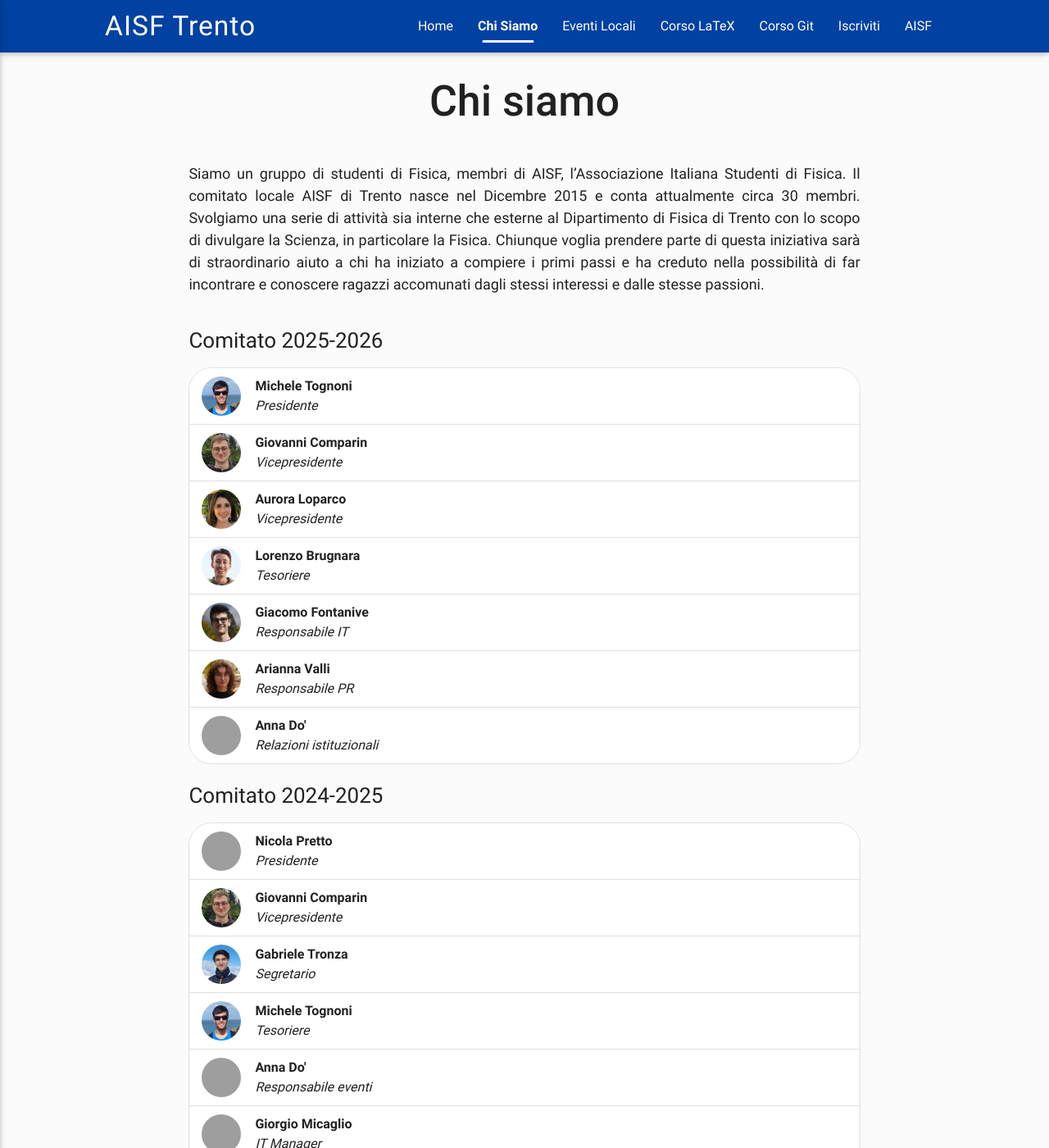
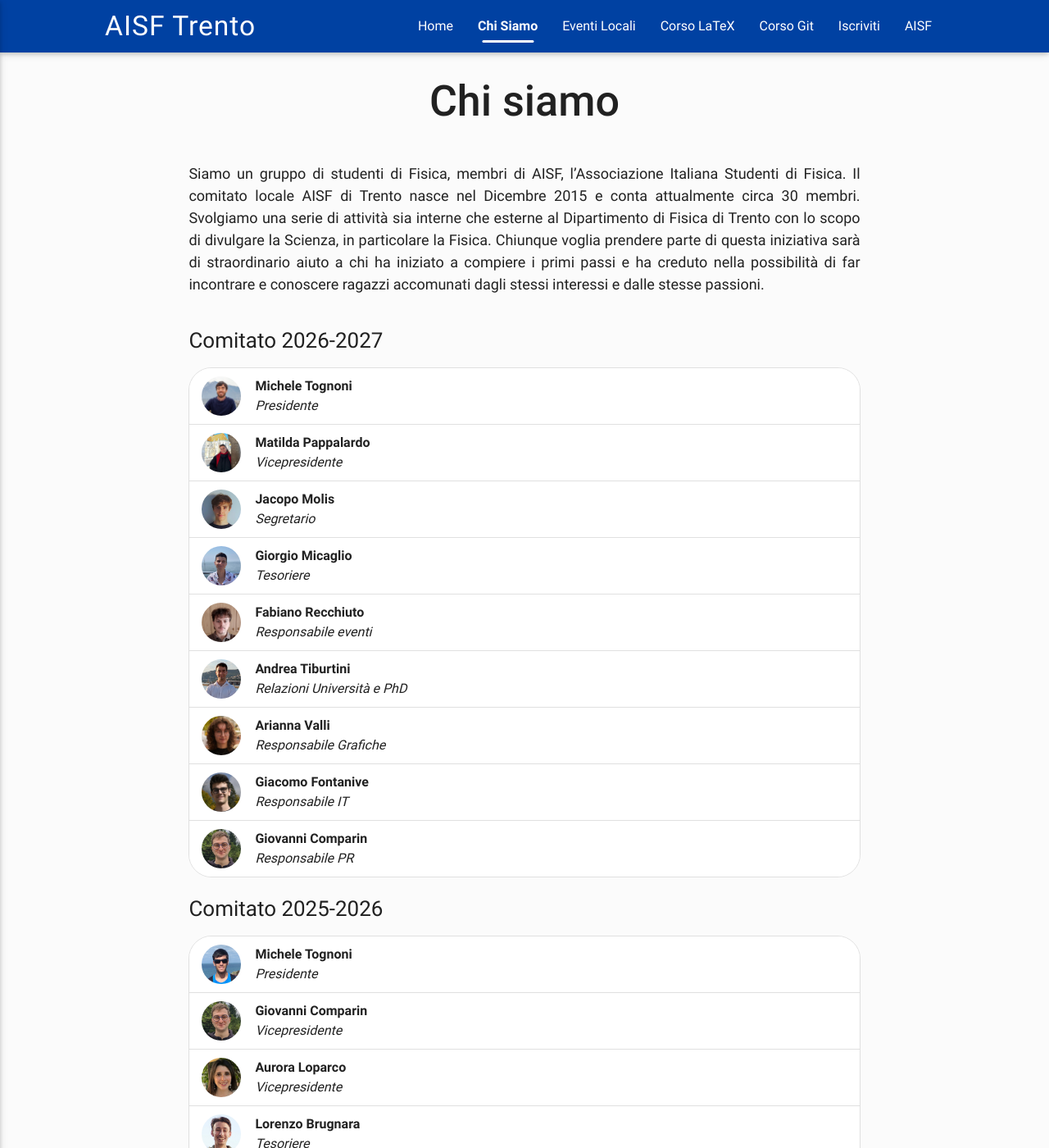
Before and after one commit to ai-sf/trento, a Jekyll site: the page built from comitato.html, in a window 1280 px wide and 1400 px high. Shown: the whole window at 82% size. Built offline with Jekyll 4.4.1, drawn with Linux system fonts in a browser that asks for light colours; nearby versions of some CDN libraries.

Commit message:
add 2027 committee

```diff
--- a/_data/comitato.yml
+++ b/_data/comitato.yml
@@ -1,4 +1,36 @@
 sezioni:
+  - membri26:
+      - nome: "Michele Tognoni"
+        img: "/img/ruoli_26/presidente.jpg"
+        ruolo: "Presidente"
+        #descr: "Pres."
+        #mail: "@ai-sf.it"
+      - nome: "Matilda Pappalardo"
+        img: "/img/ruoli_26/vice.jpg"
+        ruolo: "Vicepresidente"
+        #mail: "@studenti.unitn.it"
+      - nome: "Jacopo Molis"
+        img: "/img/ruoli_26/segretario.jpg"
+        ruolo: "Segretario"
+      - nome: "Giorgio Micaglio"
+        img: "/img/ruoli_26/tesoriere.jpg"
+        ruolo: "Tesoriere"
+      - nome: "Fabiano Recchiuto"
+        img: "/img/ruoli_26/eventi.jpg"
+        ruolo: "Responsabile eventi"
+      - nome: "Andrea Tiburtini"
+        img: "/img/ruoli_26/PhD.jpg"
+        ruolo: "Relazioni Università e PhD"
+      - nome: "Arianna Valli"
+        img: "/img/ruoli_26/GR.jpg"
+        ruolo: "Responsabile Grafiche"
+      - nome: "Giacomo Fontanive"
+        img: "/img/ruoli_26/IT.jpg"
+        ruolo: "Responsabile IT"
+      - nome: "Giovanni Comparin"
+        img: "/img/ruoli_26/PR.jpg"
+        ruolo: "Responsabile PR"
+
 
   - membri25:
       - nome: "Michele Tognoni"
--- a/comitato.html
+++ b/comitato.html
@@ -11,6 +11,25 @@ title:  Chi siamo
     </div>
   </div>
 </div>
+<h3>Comitato 2026-2027</h3>
+<!--Show committee roles-->
+{% for item in site.data.comitato.sezioni %}
+  {% if item.membri26.size > 0 %}
+    <ul class="collection">
+      {% for membro in item.membri26 %}
+          <li class="collection-item avatar">
+            <img src="{{ site.url }}{{ membro.img }}" alt="" class="circle">
+            <span class="title">{{ membro.nome }}</span>
+            <p><i>{{ membro.ruolo }}</i><br>
+              <!-- {{ membro.descr }} -->
+            </p>
+            <!-- <div class="secondary-content"><a href="mailto:{{ membro.mail }}"><i class="fa fa-lg fa-envelope"></i></a></div> -->
+          </li>
+      {% endfor %}
+    </ul>
+  {% endif %}
+{% endfor %}
+
 <h3>Comitato 2025-2026</h3>
 <!--Show committee roles-->
 {% for item in site.data.comitato.sezioni %}
```
Also changed, not shown: img/ruoli_26/GR.jpg (added), img/ruoli_26/IT.jpg (added), img/ruoli_26/PR.jpg (added), img/ruoli_26/PhD.jpg (added), img/ruoli_26/eventi.jpg (added), img/ruoli_26/presidente.jpg (added), img/ruoli_26/presidente_alt.jpg (added), img/ruoli_26/segretario.jpg (added), img/ruoli_26/tesoriere.jpg (added), img/ruoli_26/vice.jpg (added).
